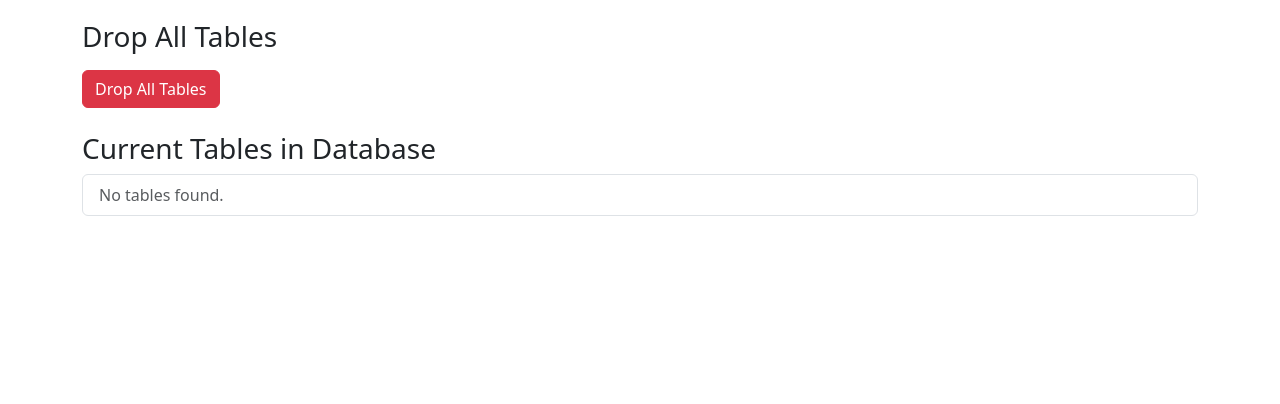
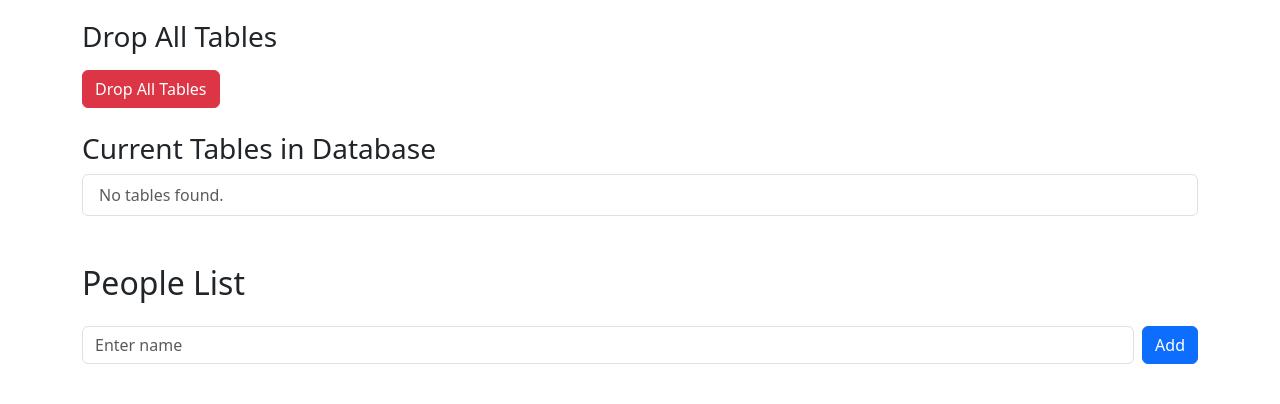
Before and after one commit to eymaster/Deldb, a Python web app: template templates/index.html in a window 1280 px wide. Shown: the part 547-951 px from the top of the page. Before the commit the page ends 763 px from the top, so only its background shows below. Run offline with Jinja, Linux system fonts and the light colour scheme; the template is opened without the code that fills it, so the values that code supplies are empty.

Commit message:
Update index.html

```diff
--- a/templates/index.html
+++ b/templates/index.html
@@ -70,6 +70,27 @@
         {% endwith %}
     </div>
 
+    <div class="container mt-5">
+  <h2 class="mb-4">People List</h2>
+
+  <form action="/add" method="POST" class="d-flex mb-3">
+    <input type="text" name="name" placeholder="Enter name" class="form-control me-2" required>
+    <button class="btn btn-primary">Add</button>
+  </form>
+
+  <ul class="list-group">
+    {% for person in people %}
+      <li class="list-group-item d-flex justify-content-between align-items-center">
+        {{ person.name }}
+        <a href="{{ url_for('delete_person', id=person.id) }}" class="btn btn-danger btn-sm">Delete</a>
+      </li>
+    {% endfor %}
+  </ul>
+    </div>
+
+
+
+
     <script src="https://cdn.jsdelivr.net/npm/bootstrap@5.3.0/dist/js/bootstrap.bundle.min.js"></script>
 </body>
 </html>
```
